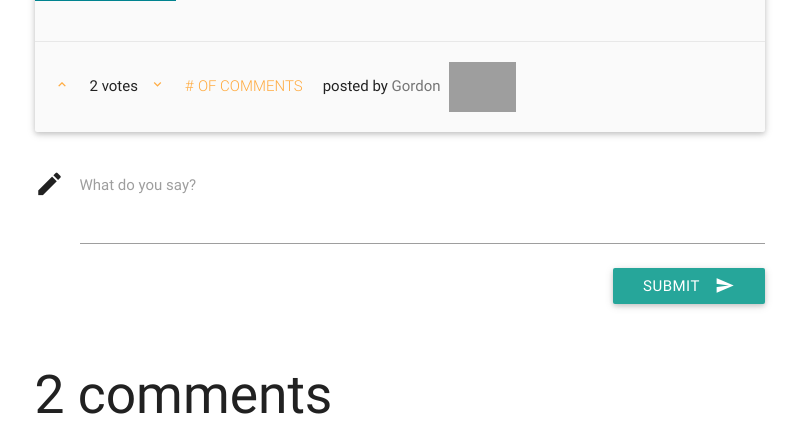
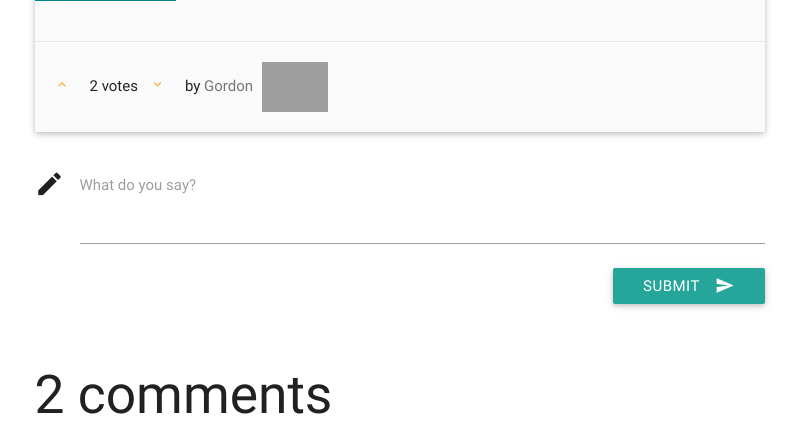
Before and after one commit to forceapple/social_media, a PHP site: page /post.php?pid=1 in a window 1280 px wide. Shown: the part 989-1414 px from the top of the page, without its empty margins (52-851 px from the left). Run offline with PHP 8.4, Linux system fonts and the light colour scheme; data comes from the database, SQL or seed files in the repository; some libraries are stand-ins or nearby versions; grey boxes are pictures that could not be loaded.

Commit message:
updated navbar

```diff
--- a/view/header.php
+++ b/view/header.php
@@ -50,14 +59,5 @@
         </div>
       </form></li>
     </ul>
-    <ul id="nav-mobile" class="right hide-on-med-and-down">
-      <li><a href="#">Menu when Logged In <i class="mdi-action-trending-neutral right"></i></a></li>
-      <li><a href="index.php">Home</a></li>
-      <li><a href="myposts.php">My Posts</a></li>
-      <li><a href="mylikedposts.php">Liked</a></li>
-      <li><a href="mydislikedposts.php">Disliked</a></li>
-      <li><a href="mycomments.php">Comments</a></li>
-      <li><a href="#">Log Out</a></li>
-    </ul>
   </div>
 </nav>
--- a/view/post.php
+++ b/view/post.php
@@ -105,17 +105,17 @@
 				if(postType == 0)
 				{
 					//post type 0 = text or link only
-					card = "<div class='card'><div class='card-content'><span class='card-title'><a href='"+post.text+"' target='_blank' class='post-link'>"+post.post_title+"</a></span><!-- if you wanna put <p> text --></div><div class='card-action'><a href='#'><i class='mdi-hardware-keyboard-arrow-up'></i></a><div class='vote'>2 votes</div><a href='#'><i class='mdi-hardware-keyboard-arrow-down'></i></a><a href='post.php'># of comments</a>posted by <span class='username'>"+post.username+"</span> <img src='"+post.profile_img+"' class='userprofilepic'></div></div></div>";
+					card = "<div class='card'><div class='card-content'><span class='card-title'><a href='"+post.text+"' target='_blank' class='post-link'>"+post.post_title+"</a></span><!-- if you wanna put <p> text --></div><div class='card-action'><a href='#'><i class='mdi-hardware-keyboard-arrow-up'></i></a><div class='vote'>2 votes</div><a href='#'><i class='mdi-hardware-keyboard-arrow-down'></i></a>by <span class='username'>"+post.username+"</span> <img src='"+post.profile_img+"' class='userprofilepic'></div></div></div>";
 				}
 				else if (postType == 1)
 				{
 					//post type 1 = image with external a link
-					card = "<div class='card'><div class='card-image'><a href='post.php?pid="+post.pid+"' class='post-link'><img src='"+post.post_image+"' class='post-image'></a><span class='card-title'><span class='imageLink'><a href='post.php?pid="+post.pid+"' class='post-link'>"+post.post_title+"</a></span></span></div><div class='card-content'><!-- if you wanna put <p> text --></div><div class='card-action'><a href='#'><i class='mdi-hardware-keyboard-arrow-up'></i></a><div class='vote'>2 votes</div><a href='#'><i class='mdi-hardware-keyboard-arrow-down'></i></a><a href='post.php'># of comments</a>posted by <span class='username'>"+post.username+"</span> <img src='"+post.profile_img+"' class='userprofilepic'></div></div>";
+					card = "<div class='card'><div class='card-image'><a href='post.php?pid="+post.pid+"' class='post-link'><img src='"+post.post_image+"' class='post-image'></a><span class='card-title'><span class='imageLink'><a href='post.php?pid="+post.pid+"' class='post-link'>"+post.post_title+"</a></span></span></div><div class='card-content'><!-- if you wanna put <p> text --></div><div class='card-action'><a href='#'><i class='mdi-hardware-keyboard-arrow-up'></i></a><div class='vote'>2 votes</div><a href='#'><i class='mdi-hardware-keyboard-arrow-down'></i></a>by <span class='username'>"+post.username+"</span> <img src='"+post.profile_img+"' class='userprofilepic'></div></div>";
 				}
 				else if (postType == 2)
 				{
 					//post type 2 = text only
-					var card = "<div class='card'><div class='card-content'><span class='card-title blue-text text-darken-2'>"+post.post_title+"</span><p>"+post.text+"</p></div><div class='card-action'><a href='#'><i class='mdi-hardware-keyboard-arrow-up'></i></a><div class='vote'>2 votes</div><a href='#'><i class='mdi-hardware-keyboard-arrow-down'></i></a><a href='post.php'># of comments</a>posted by <span class='username'>"+post.username+"</span> <img src='"+post.profile_img+"' class='userprofilepic'></div></div>";
+					var card = "<div class='card'><div class='card-content'><span class='card-title blue-text text-darken-2'>"+post.post_title+"</span><p>"+post.text+"</p></div><div class='card-action'><a href='#'><i class='mdi-hardware-keyboard-arrow-up'></i></a><div class='vote'>2 votes</div><a href='#'><i class='mdi-hardware-keyboard-arrow-down'></i></a>by <span class='username'>"+post.username+"</span> <img src='"+post.profile_img+"' class='userprofilepic'></div></div>";
 
 				}
 
```
Also changed, not shown: other parts of view/header.php (+17 -8 lines).
